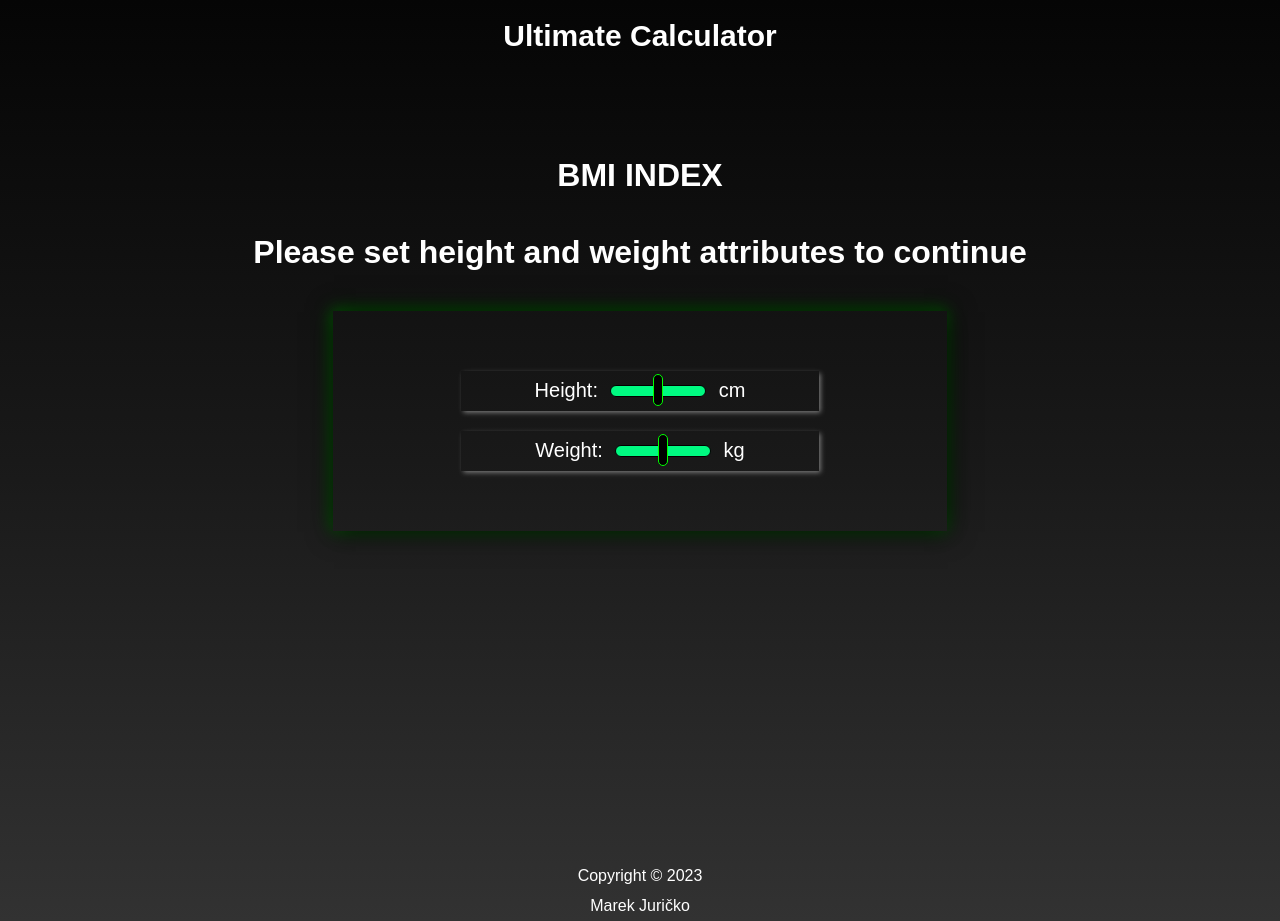
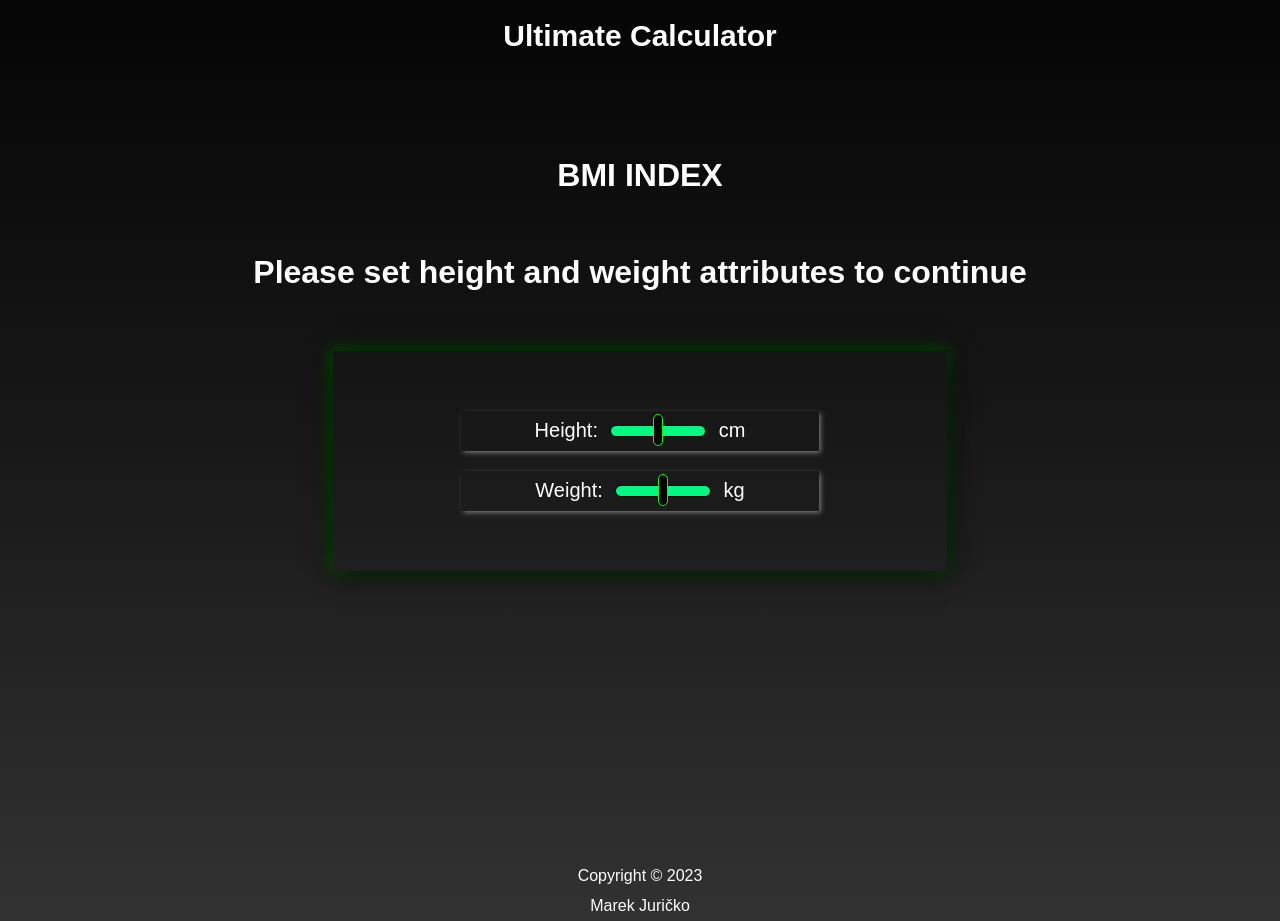
Before and after one commit to MarekJuricko/UltimateCalculator, a React (Create React App) app: page /BMI in a window 1280 px wide. Built offline with nearby package versions, Linux system fonts and the light colour scheme; the HTML template or start-up script is replaced by a standard one.

Commit message:
repaired text margin in Style.css file

```diff
--- a/src/pages/Style.css
+++ b/src/pages/Style.css
@@ -14,7 +14,7 @@
     justify-content: center;
     text-align: center;
     margin-top: 5vh;
-    margin-bottom: 1.5vh;
+    margin-bottom: 7.5vh;
 }
 
 /*STYLES FOR form CLASS*/
```
